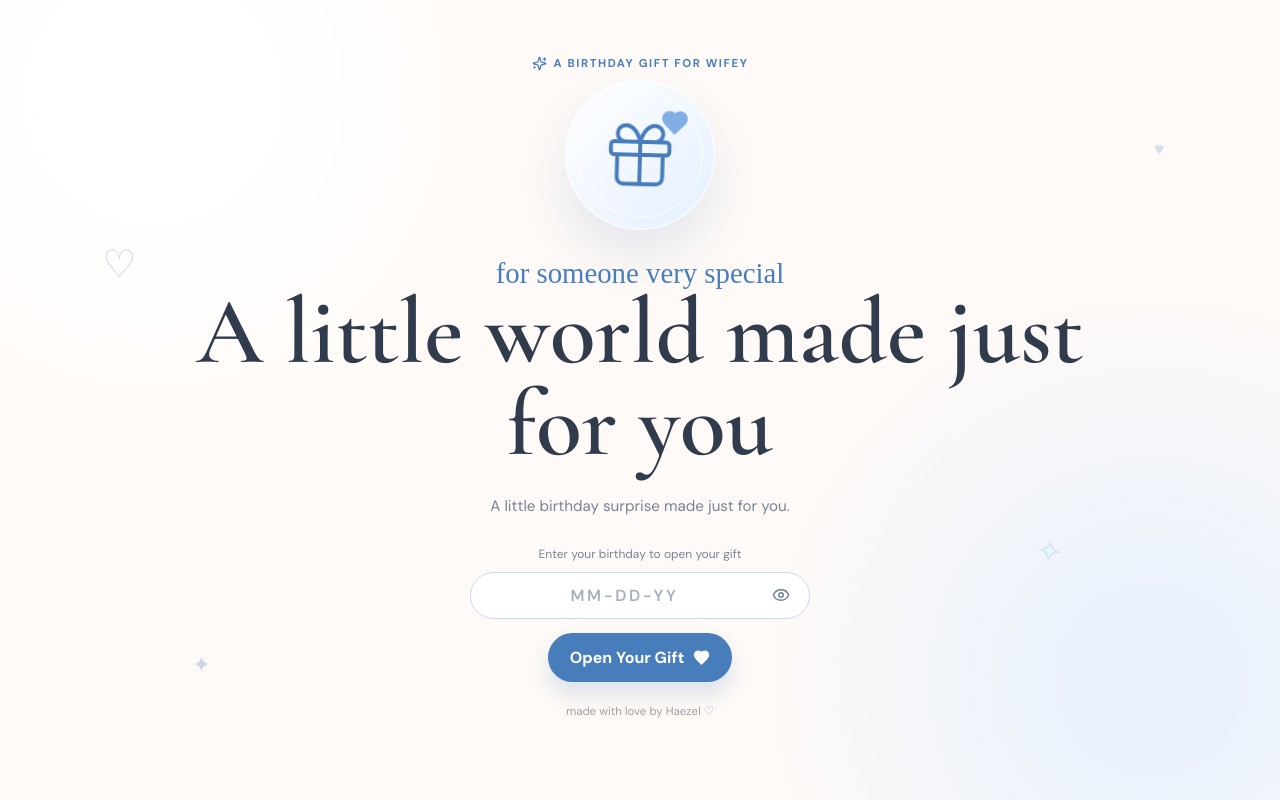
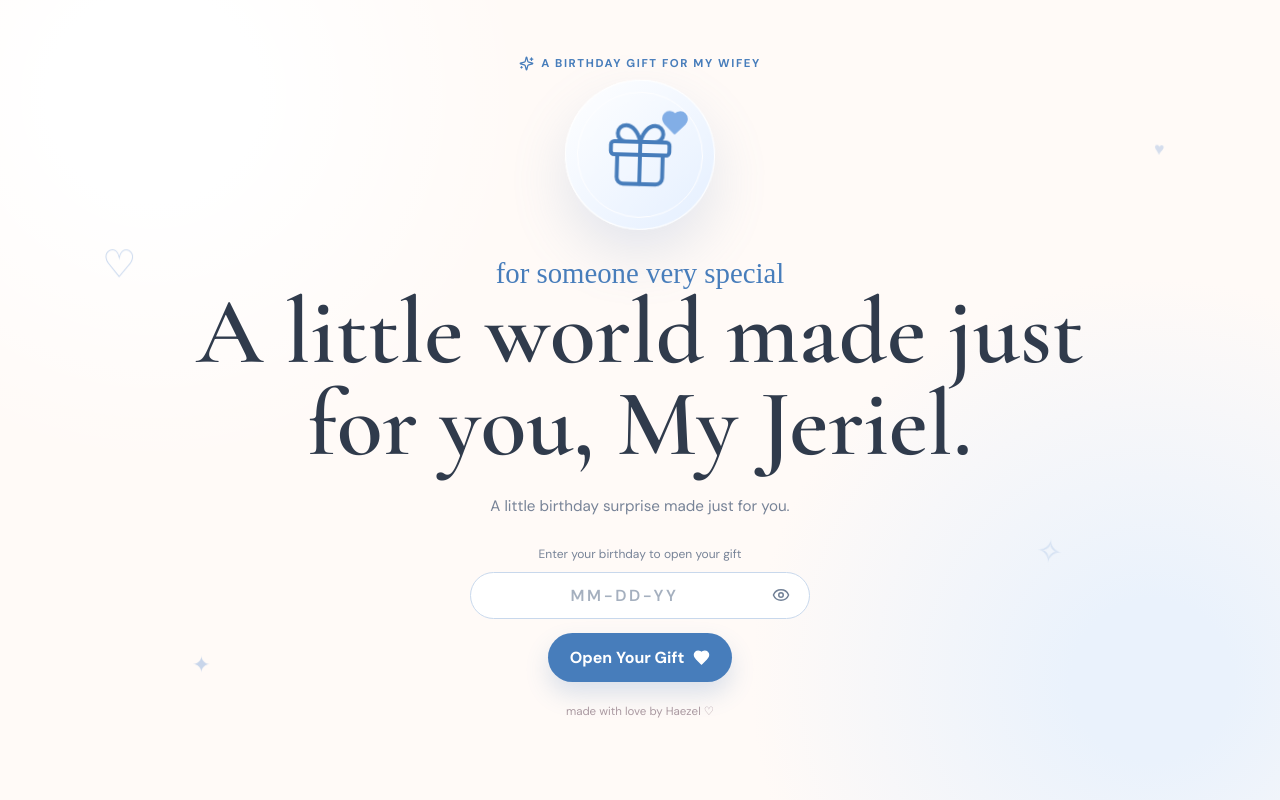
Before and after one commit to harrounnorwood/A-Little-World-Made-Just-for-You, a Next.js app: page / in a window 1280 px wide. Built offline with nearby package versions, Linux system fonts and the light colour scheme; a web font is replaced by a local one.

Commit message:
edited some text

```diff
--- a/src/data/gift-content.ts
+++ b/src/data/gift-content.ts
@@ -24,9 +24,9 @@ export const giftContent = {
   websiteTitle: "Haezel ♡",
   senderName: "Haezel",
   recipientName: "[Recipient name]",
-  recipientNickname: "Wifey",
+  recipientNickname: "my Wifey",
   accessPasscode: "10-29-07",
-  welcomeGreeting: "A little world made just for you",
+  welcomeGreeting: "A little world made just for you, My Jeriel.",
   intro: "A little birthday surprise made just for you.",
   playlistTitle: "Songs That Remind Me of You",
   playlistDescription: "A soundtrack for this little birthday world.",
```
